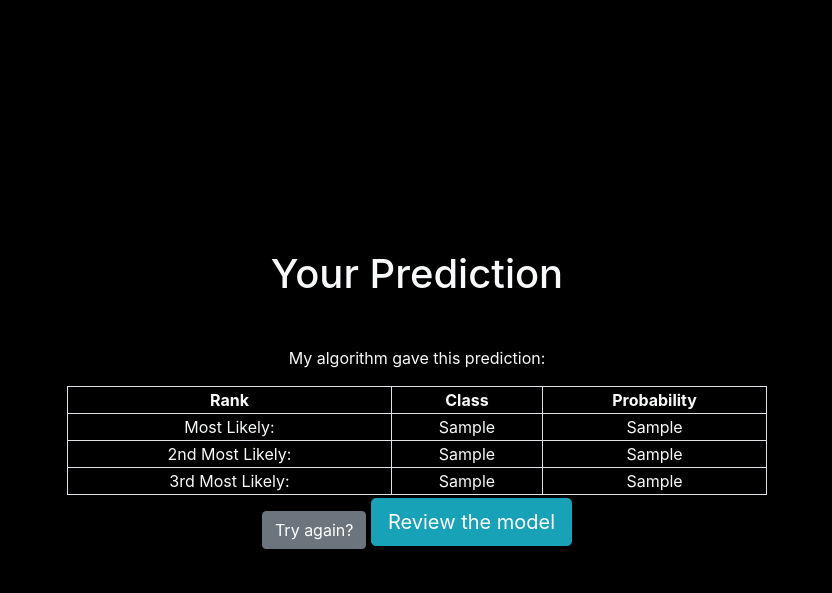
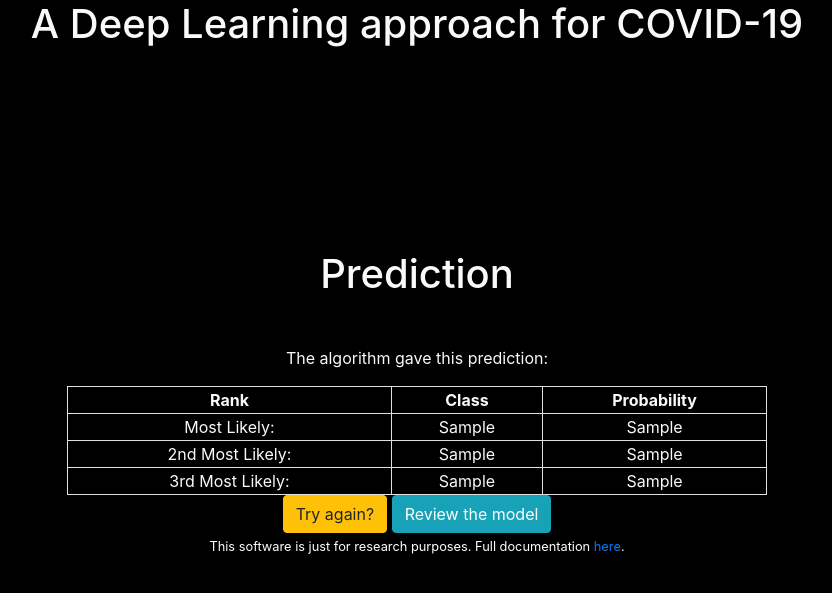
Before and after one commit to fral8/InceptionV3COVID19, a Flask app: template templates/prediction.html in a window 1280 px wide. Shown: the top 593 px of the page, without its empty margins (223-1055 px from the left). Run offline with Flask 2, Linux system fonts and the light colour scheme; the template is opened without the code that fills it: most values are stand-ins (such as "Sample title", 1, 10 or a date in 2020); parts of the project's set-up code (start-up, migrations or seed data) failed here and were passed over; some libraries are stand-ins or nearby versions.

Commit message:
Change layouts

```diff
--- a/templates/prediction.html
+++ b/templates/prediction.html
@@ -1,14 +1,16 @@
 <!doctype html>
 <html>
 <head>
-    <title>Your Prediction!</title>
+    <title>Prediction!</title>
     <link rel="stylesheet" href="https://maxcdn.bootstrapcdn.com/bootstrap/4.0.0/css/bootstrap.min.css" integrity="sha384-Gn5384xqQ1aoWXA+058RXPxPg6fy4IWvTNh0E263XmFcJlSAwiGgFAW/dAiS6JXm" crossorigin="anonymous">
   <script src="https://ajax.googleapis.com/ajax/libs/jquery/3.4.1/jquery.min.js"></script>
   <script src="https://maxcdn.bootstrapcdn.com/bootstrap/4.0.0/js/bootstrap.min.js"></script></head>
 <body style="background-color:black">
+ <h1 class="text-light mb-2" style="margin:auto; width:900px; height:200px; text-align:center; top:0; bottom: 0; left: 0; right: 0;"> A Deep Learning approach for COVID-19</h1>
+
 <div id="maintext" style="position:absolute; margin:auto; width:700px; height:300px; text-align:center; top:0; bottom: 0; left: 0; right: 0;">
-  <h1 class="text-light mb-5"> Your Prediction </h1>
-  <p class="text-light"> My algorithm gave this prediction: </p>
+  <h1 class="text-light mb-5"> Prediction </h1>
+  <p class="text-light"> The algorithm gave this prediction: </p>
   <table class="table-bordered text-light" style="width:100%">
   <tr>
     <th>Rank</th>
@@ -28,8 +30,17 @@
     <td>{{ predictions.prob3 }}</td>
   </tr>
   </table>
-<a href="{{ url_for('main_page') }}"><button class="btn btn-secondary button mt-3">Try again?</button></a>
-<button type="button" class="btn btn-info btn-lg" data-toggle="modal" data-target="#myModal">Review the model</button>
+<a  href="{{ url_for('main_page') }}"><button class="btn btn-warning ">Try again?</button></a>
+<button type="button" class="btn btn-info" data-toggle="modal" data-target="#myModal">Review the model</button>
+  <footer style="color:white">
+<p>
+<small>
+
+This software is just for research purposes. Full documentation <a href="https://github.com/fral8/InceptionV3COVID19">here</a>. </small>
+
+
+
+</p></footer>
 
 
 </div>
```
Also changed, not shown: templates/index.html (+47 -3 lines).
